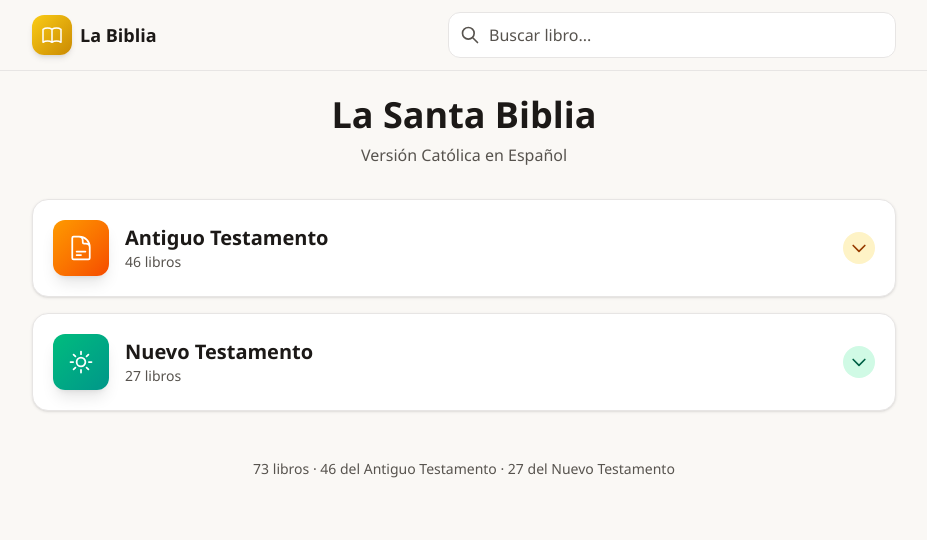
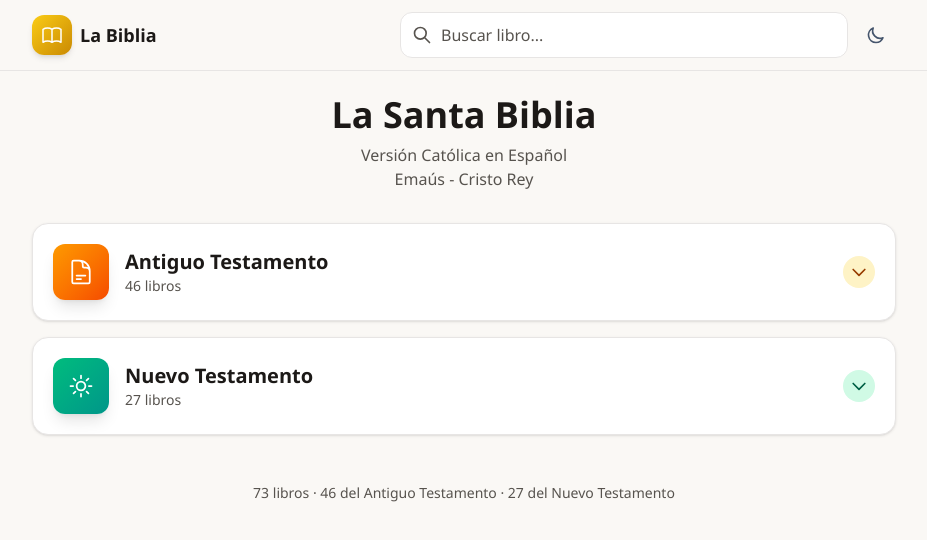
Before and after one commit to jmcaicedog/labiblia, a Next.js app: page / in a window 1280 px wide. Shown: the top 540 px of the page, without its empty margins (176-1103 px from the left). Built offline with nearby package versions, Linux system fonts and the light colour scheme.

Commit message:
/feat: dark/ligth mode added

```diff
--- a/src/app/globals.css
+++ b/src/app/globals.css
@@ -13,7 +13,7 @@
   --primary-800: #854d0e;
   --primary-900: #713f12;
 
-  /* Colores de fondo y texto */
+  /* Colores de fondo y texto - Modo claro por defecto */
   --background: #faf8f5;
   --background-card: #ffffff;
   --foreground: #1c1917;
@@ -39,8 +39,9 @@
   --font-mono: var(--font-geist-mono);
 }
 
+/* Modo oscuro - preferencia del sistema */
 @media (prefers-color-scheme: dark) {
-  :root {
+  :root:not(.light) {
     --background: #1c1917;
     --background-card: #292524;
     --foreground: #fafaf9;
@@ -52,12 +53,37 @@
   }
 }
 
+/* Modo oscuro - forzado por clase */
+:root.dark {
+  --background: #1c1917;
+  --background-card: #292524;
+  --foreground: #fafaf9;
+  --foreground-muted: #a8a29e;
+  --border: #44403c;
+  --shadow: rgba(0, 0, 0, 0.3);
+  --accent-old-light: #451a03;
+  --accent-new-light: #064e3b;
+}
+
+/* Modo claro - forzado por clase */
+:root.light {
+  --background: #faf8f5;
+  --background-card: #ffffff;
+  --foreground: #1c1917;
+  --foreground-muted: #57534e;
+  --accent-old-light: #fef3c7;
+  --accent-new-light: #d1fae5;
+  --border: #e7e5e4;
+  --shadow: rgba(0, 0, 0, 0.05);
+}
+
 * {
   -webkit-tap-highlight-color: transparent;
 }
 
 html {
   scroll-behavior: smooth;
+  transition: background-color 0.3s ease, color 0.3s ease;
 }
 
 body {
--- a/src/app/layout.tsx
+++ b/src/app/layout.tsx
@@ -41,10 +41,27 @@ export default function RootLayout({
 }: Readonly<{
   children: React.ReactNode;
 }>) {
+  // Script para aplicar el tema antes de que React se hidrate
+  const themeScript = `
+    (function() {
+      try {
+        var theme = localStorage.getItem('theme');
+        if (!theme) {
+          theme = window.matchMedia('(prefers-color-scheme: dark)').matches ? 'dark' : 'light';
+        }
+        document.documentElement.classList.add(theme);
+      } catch (e) {}
+    })();
+  `;
+
   return (
-    <html lang="es" data-scroll-behavior="smooth">
+    <html lang="es" data-scroll-behavior="smooth" suppressHydrationWarning>
+      <head>
+        <script dangerouslySetInnerHTML={{ __html: themeScript }} />
+      </head>
       <body
         className={`${geistSans.variable} ${geistMono.variable} antialiased`}
+        suppressHydrationWarning
       >
         {children}
       </body>
--- a/src/app/page.tsx
+++ b/src/app/page.tsx
@@ -15,6 +15,9 @@ export default function Home() {
           </h1>
           <p className="text-[var(--foreground-muted)]">
             Versión Católica en Español
+          </p>
+          <p className="text-[var(--foreground-muted)]">
+            Emaús - Cristo Rey
           </p>
         </div>
 
--- a/src/components/Header.tsx
+++ b/src/components/Header.tsx
@@ -2,6 +2,7 @@
 
 import Link from 'next/link';
 import SearchBar from './SearchBar';
+import ThemeToggle from './ThemeToggle';
 
 interface HeaderProps {
   showSearch?: boolean;
@@ -42,10 +43,13 @@ export default function Header({ showSearch = true, title, backHref }: HeaderPro
           )}
 
           {showSearch && (
-            <div className="flex-1 flex justify-end">
+            <div className="flex-1 flex justify-end items-center gap-2">
               <SearchBar />
+              <ThemeToggle />
             </div>
           )}
+
+          {!showSearch && <ThemeToggle />}
         </div>
       </div>
     </header>
--- /dev/null
+++ b/src/components/ThemeToggle.tsx
@@ -0,0 +1,63 @@
+'use client';
+
+import { useRef, useEffect } from 'react';
+
+export default function ThemeToggle() {
+  const buttonRef = useRef<HTMLButtonElement>(null);
+
+  useEffect(() => {
+    // Mostrar el botón después del montaje
+    if (buttonRef.current) {
+      buttonRef.current.style.visibility = 'visible';
+    }
+  }, []);
+
+  const toggleTheme = () => {
+    const isDark = document.documentElement.classList.contains('dark');
+    const newTheme = isDark ? 'light' : 'dark';
+    document.documentElement.classList.remove('light', 'dark');
+    document.documentElement.classList.add(newTheme);
+    localStorage.setItem('theme', newTheme);
+  };
+
+  return (
+    <button
+      ref={buttonRef}
+      onClick={toggleTheme}
+      style={{ visibility: 'hidden' }}
+      className="flex items-center justify-center w-10 h-10 rounded-full
+                 hover:bg-slate-200 dark:hover:bg-slate-700 transition-colors"
+      aria-label="Cambiar tema"
+      title="Cambiar tema"
+    >
+      {/* Icono sol - visible en modo oscuro */}
+      <svg
+        className="w-5 h-5 text-amber-400 hidden dark:block"
+        fill="none"
+        stroke="currentColor"
+        viewBox="0 0 24 24"
+      >
+        <path
+          strokeLinecap="round"
+          strokeLinejoin="round"
+          strokeWidth={2}
+          d="M12 3v1m0 16v1m9-9h-1M4 12H3m15.364 6.364l-.707-.707M6.343 6.343l-.707-.707m12.728 0l-.707.707M6.343 17.657l-.707.707M16 12a4 4 0 11-8 0 4 4 0 018 0z"
+        />
+      </svg>
+      {/* Icono luna - visible en modo claro */}
+      <svg
+        className="w-5 h-5 text-slate-600 block dark:hidden"
+        fill="none"
+        stroke="currentColor"
+        viewBox="0 0 24 24"
+      >
+        <path
+          strokeLinecap="round"
+          strokeLinejoin="round"
+          strokeWidth={2}
+          d="M20.354 15.354A9 9 0 018.646 3.646 9.003 9.003 0 0012 21a9.003 9.003 0 008.354-5.646z"
+        />
+      </svg>
+    </button>
+  );
+}
```
